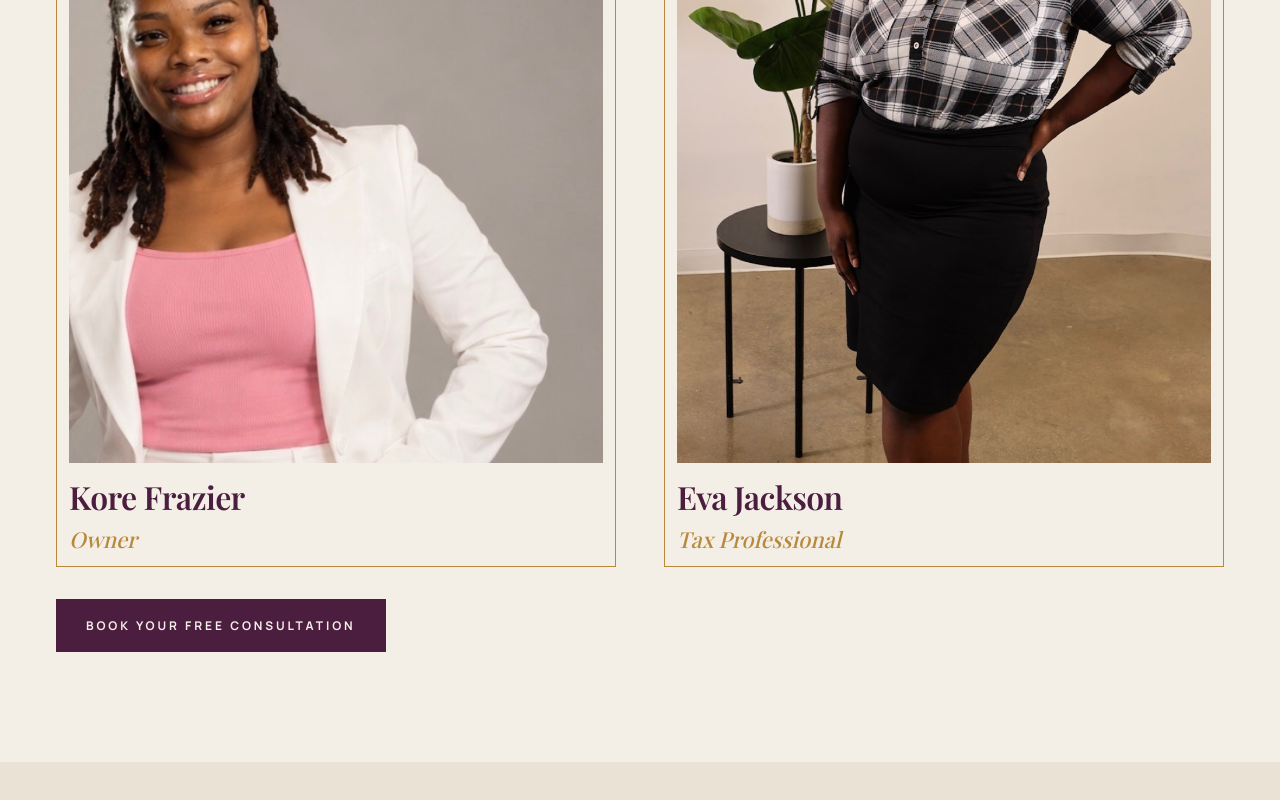
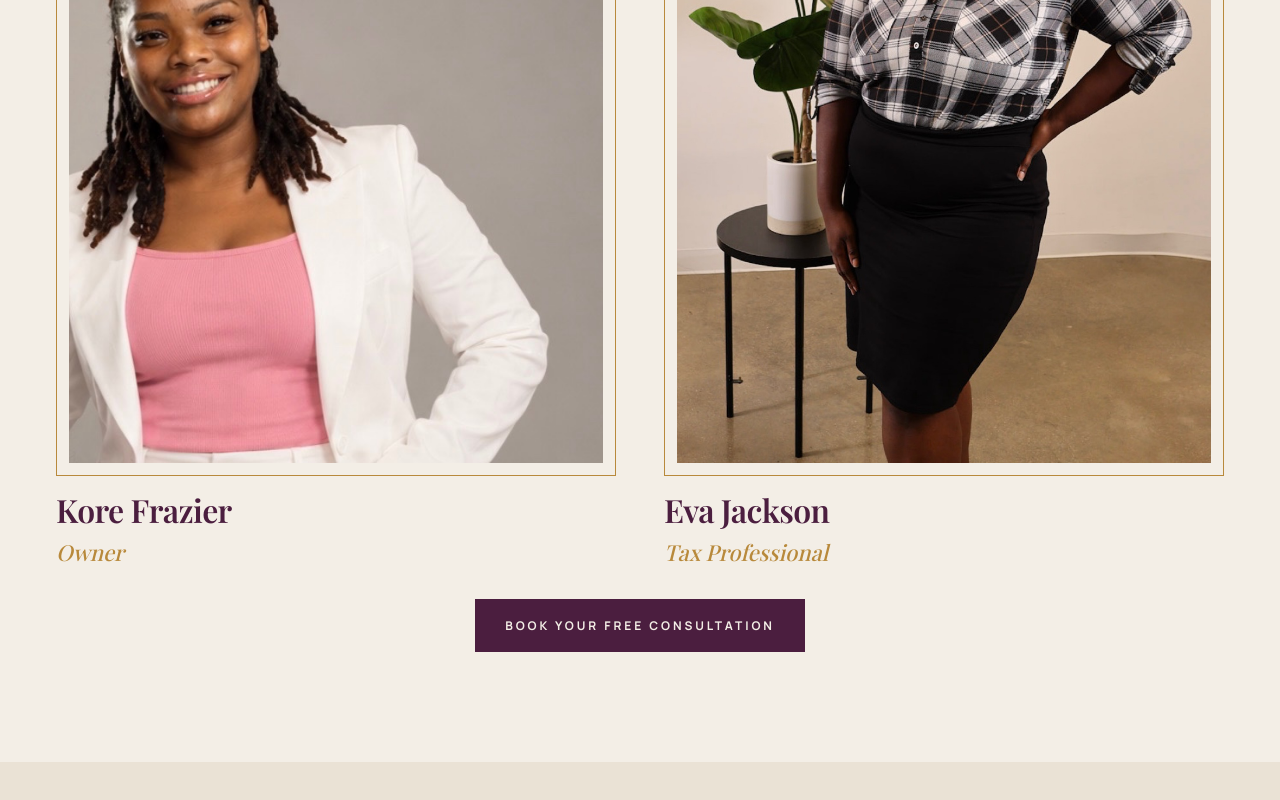
Before and after one commit to whatwebuildfromhere/whatwebuildfromhere.github.io, a plain HTML site: page index.html in a window 1280 px wide. Shown: the part 4046-4846 px from the top of the page. Drawn offline with nearby package versions, Linux system fonts and the light colour scheme; no server answers; a web font is replaced by a local one.

Commit message:
Option B: keep names outside the photo frames and center the team button.

```diff
--- a/index.html
+++ b/index.html
@@ -59,6 +59,7 @@ section{padding:110px 56px} .lbl{display:flex;gap:18px;align-items:baseline;font
 .kaes-pair figcaption{margin-top:16px}
 .kaes-pair figcaption strong{display:block;font-family:'Playfair Display',serif;font-weight:600;font-size:32px;line-height:1.15;letter-spacing:-.02em;color:#4B1E3F}
 .kaes-pair figcaption span{display:block;font-family:'Playfair Display',serif;font-style:italic;font-weight:500;font-size:22px;color:#B8893B;margin-top:8px}
+.kaes-home-team .btn{display:block;width:fit-content;margin:0 auto}
 #favor-forward h3{font-family:'Playfair Display',serif;font-weight:600;font-size:76px;line-height:.98;letter-spacing:-.02em}
 #favor-forward h3 i{color:#4B1E3F;font-weight:400}
 #favor-forward p{font-family:'Cormorant Garamond',serif;font-size:26px;line-height:1.5;max-width:740px;margin:24px 0 36px}
@@ -240,8 +241,8 @@ footer h5{font-size:11px;letter-spacing:.28em;text-transform:uppercase;color:#B8
 <div class="kaes-home-team">
 <h3>Meet the Kae&rsquo;s Tax Pros team</h3>
 <div class="kaes-pair">
-<figure class="spotph"><img src="assets/support/kaes-tax-pros.jpg" alt="Kore Frazier of Kae&rsquo;s Tax Pros, a woman in a white suit and pink top"><figcaption><strong>Kore Frazier</strong><span>Owner</span></figcaption></figure>
-<figure class="spotph"><img src="assets/support/eva-jackson.jpg" alt="Eva Jackson of Kae&rsquo;s Tax Pros, a woman in a plaid shirt and black skirt"><figcaption><strong>Eva Jackson</strong><span>Tax Professional</span></figcaption></figure>
+<figure><div class="spotph"><img src="assets/support/kaes-tax-pros.jpg" alt="Kore Frazier of Kae&rsquo;s Tax Pros, a woman in a white suit and pink top"></div><figcaption><strong>Kore Frazier</strong><span>Owner</span></figcaption></figure>
+<figure><div class="spotph"><img src="assets/support/eva-jackson.jpg" alt="Eva Jackson of Kae&rsquo;s Tax Pros, a woman in a plaid shirt and black skirt"></div><figcaption><strong>Eva Jackson</strong><span>Tax Professional</span></figcaption></figure>
 </div>
 <a class="btn" href="https://kaestaxpros.com/" target="_blank" rel="noopener noreferrer">Book your free consultation</a>
 </div>
```
